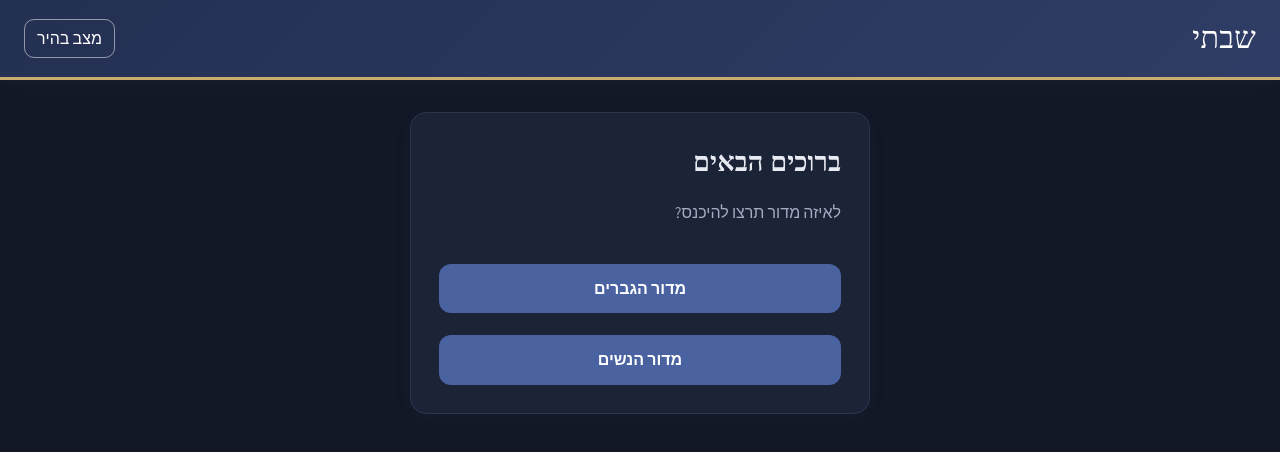
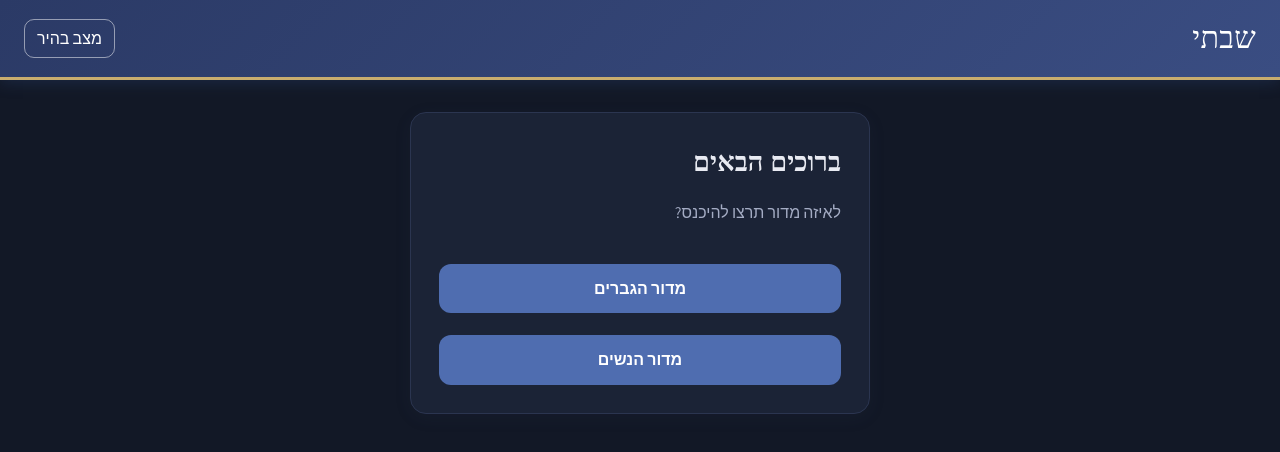
Before and after one commit to yidessy-ctrl/shivvti, a plain HTML site: page index.html in a window 1280 px wide. Both pictures are taken after a click on the button "מצב כהה". Drawn offline with nearby package versions, Linux system fonts and the light colour scheme; a web font is replaced by a local one.

Commit message:
Add files via upload

```diff
--- a/index.html
+++ b/index.html
@@ -97,11 +97,11 @@
   .bub audio { width:100%; max-width:280px; margin-top:4px; }
   .bub.me .btn { background:#fff; color:#14213d; }
   /* ===== soft theme v2 ===== */
-  :root { --text:#2c3550; --ink:#4d6290; --paper:#f6f4ef; --card:#ffffff; --line:#e4e0d6; --gold:#d8bf86; --accent:#8d6d24; --muted:#6a7186; --error:#b24545; --ok:#2f7a54; --tint:#eef1f8; }
-  body.dark { --text:#e8eaf2; --ink:#4a62a0; --paper:#121826; --card:#1b2336; --line:#2b3550; --gold:#c9ad6e; --accent:#d6b66a; --muted:#a4acc4; --error:#ff9b9b; --ok:#7fd8a6; --tint:#222c45; }
+  :root { --text:#2c3550; --ink:#3d5a98; --paper:#f6f4ef; --card:#ffffff; --line:#e4e0d6; --gold:#d8bf86; --accent:#8d6d24; --muted:#6a7186; --error:#b24545; --ok:#2f7a54; --tint:#e9eefa; }
+  body.dark { --text:#e8eaf2; --ink:#4f6db0; --paper:#121826; --card:#1b2336; --line:#2b3550; --gold:#c9ad6e; --accent:#d6b66a; --muted:#a4acc4; --error:#ff9b9b; --ok:#7fd8a6; --tint:#222c45; }
   body { transition:background .2s; }
-  header { background:linear-gradient(135deg,#4d6290,#6a80ae); border-bottom:3px solid var(--gold); box-shadow:0 2px 12px rgba(60,75,110,.15); }
-  body.dark header { background:linear-gradient(135deg,#243052,#2f3d66); }
+  header { background:linear-gradient(135deg,#34508a,#4b6aaa); border-bottom:3px solid var(--gold); box-shadow:0 3px 14px rgba(52,80,138,.28); }
+  body.dark header { background:linear-gradient(135deg,#2b3a66,#3a4d82); }
   header h1 { font-weight:500; letter-spacing:.3px; }
   main { max-width:820px; }
   .card { border-radius:16px; box-shadow:0 4px 18px rgba(60,75,110,.08); }
```
